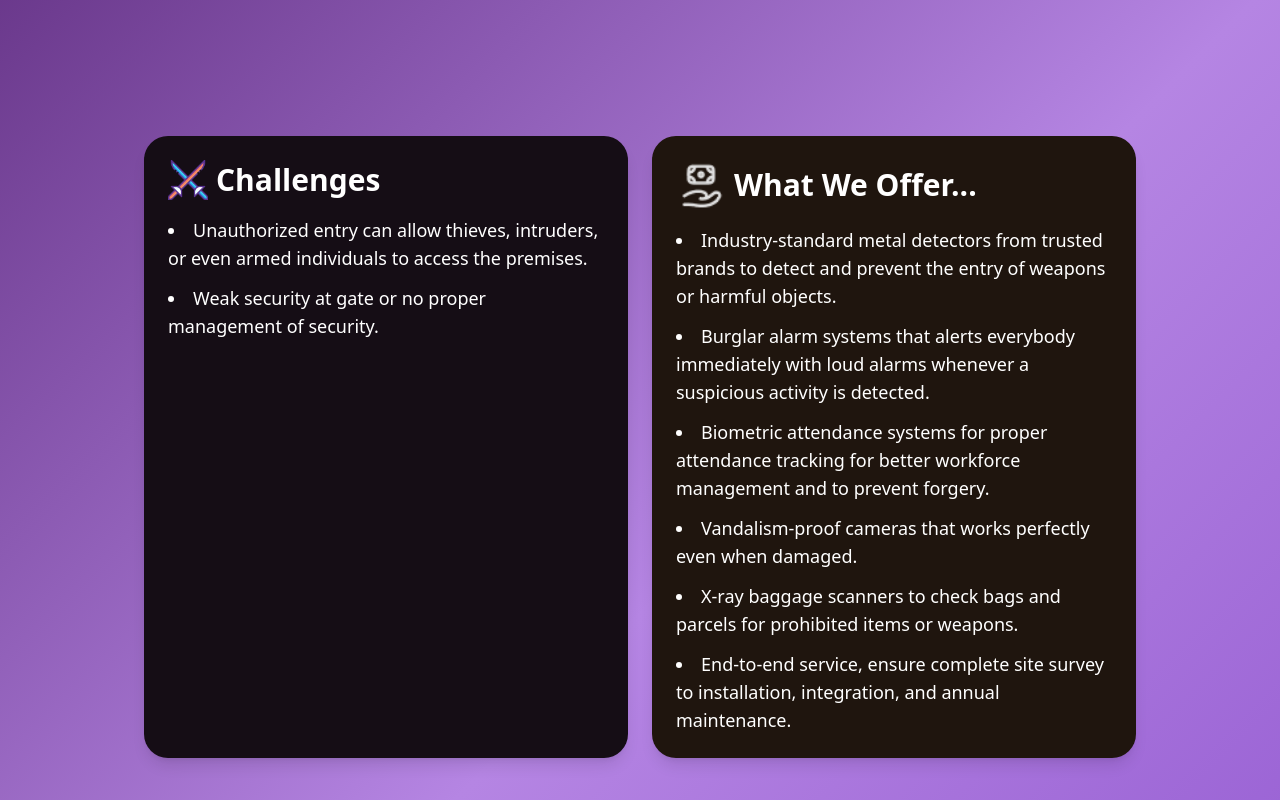
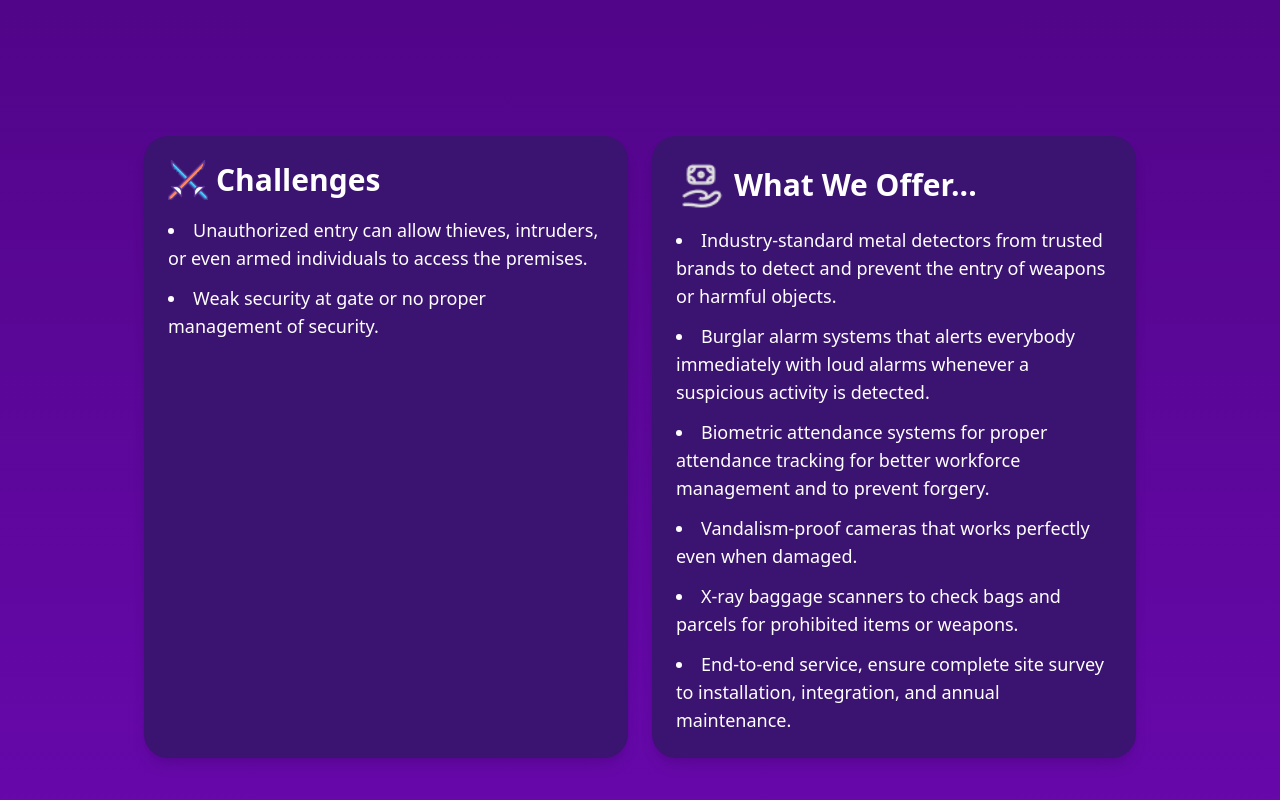
Before and after one commit to quadra-dev/QudraSecurityV2, a Next.js app: page /solutions/bank in a window 1280 px wide. Shown: the part 860-1660 px from the top of the page. Built offline with nearby package versions, Linux system fonts and the light colour scheme.

Commit message:
home page updated

```diff
--- a/src/app/layout.tsx
+++ b/src/app/layout.tsx
@@ -2,7 +2,6 @@ import { Inter } from "next/font/google";
 import "./globals.css";
 import NavigationMenu from "@/components/navigation/NavigationMenu";
 import Footer from "@/components/Footer/Footer";
-import { ContactForm1 } from "@/components/contactForms/ContactForm1";
 
 const inter = Inter({
   subsets: ["latin"],
@@ -17,10 +16,9 @@ export default function RootLayout({
 }>) {
   return (
     <html lang="en">
-      <body className={`${inter.variable} text-theme-white bg-solution-purple`}>
+      <body className={`${inter.variable} text-theme-white bg-gradient-to-b from-purple-950 to-purple-600`}>
         <NavigationMenu />
         {children}
-        <ContactForm1/>
         <Footer />
       </body>
     </html>
--- a/src/app/page.tsx
+++ b/src/app/page.tsx
@@ -5,6 +5,7 @@ import HomeMarquee from "@/components/Marquee/HomeMarquee";
 import Image from "next/image";
 import Link from "next/link";
 import cardsData from "@/constants/aboutPage/cards.json";
+import { ContactForm1 } from "@/components/contactForms/ContactForm1";
 
 export default function Home() {
   const Offerings = [
@@ -71,6 +72,7 @@ export default function Home() {
           Why <span className="text-[#FF850B]">Choose </span> Us
         </h2>
         <AboutPageCarousel cards={cardsData}/>
+        <ContactForm1/>
       </div>
     </div>
   );
--- a/src/components/Buttonfunction/Buttonfunction.tsx
+++ b/src/components/Buttonfunction/Buttonfunction.tsx
@@ -87,7 +87,7 @@ export default function ComparisonSection(data) {
                   x: -150,
                   transition: { duration: 0.5, ease: "easeInOut" },
                 }}
-                className="flex-1 bg-[#150D15] text-white rounded-3xl shadow-lg p-6 min-h-[320px]"
+                className="flex-1 bg-[#3b1370] text-white rounded-3xl shadow-lg p-6 min-h-[320px]"
               >
                 <div className="flex items-center gap-2 mb-4">
                   <Image
@@ -122,7 +122,7 @@ export default function ComparisonSection(data) {
                   x: 150,
                   transition: { duration: 0.5, ease: "easeInOut" },
                 }}
-                className="flex-1 bg-[#1F150E] text-white rounded-3xl shadow-lg p-6 min-h-[520px]"
+                className="flex-1 bg-[#3b1370] text-white rounded-3xl shadow-lg p-6 min-h-[520px]"
               >
                 <div className="flex items-center gap-2 mb-4">
                   <Image
```
